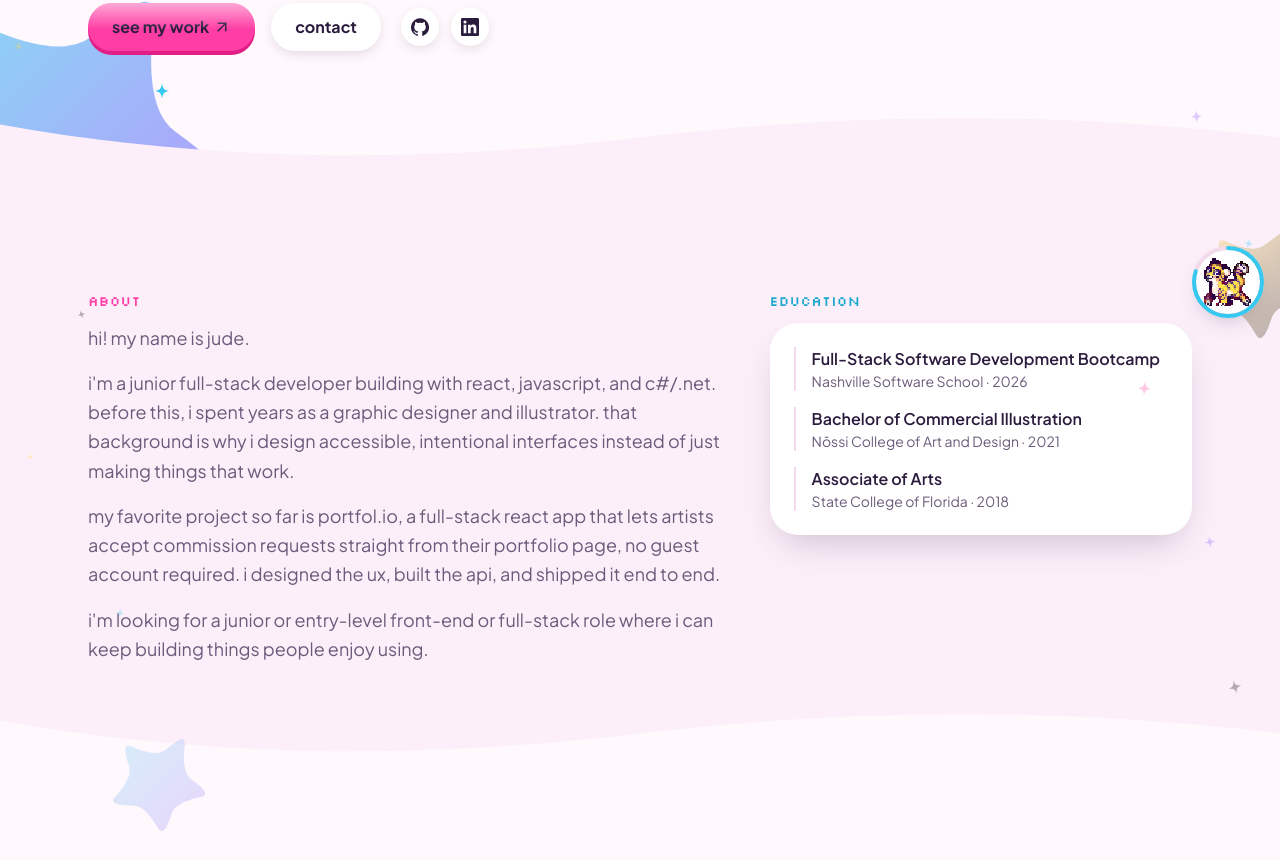
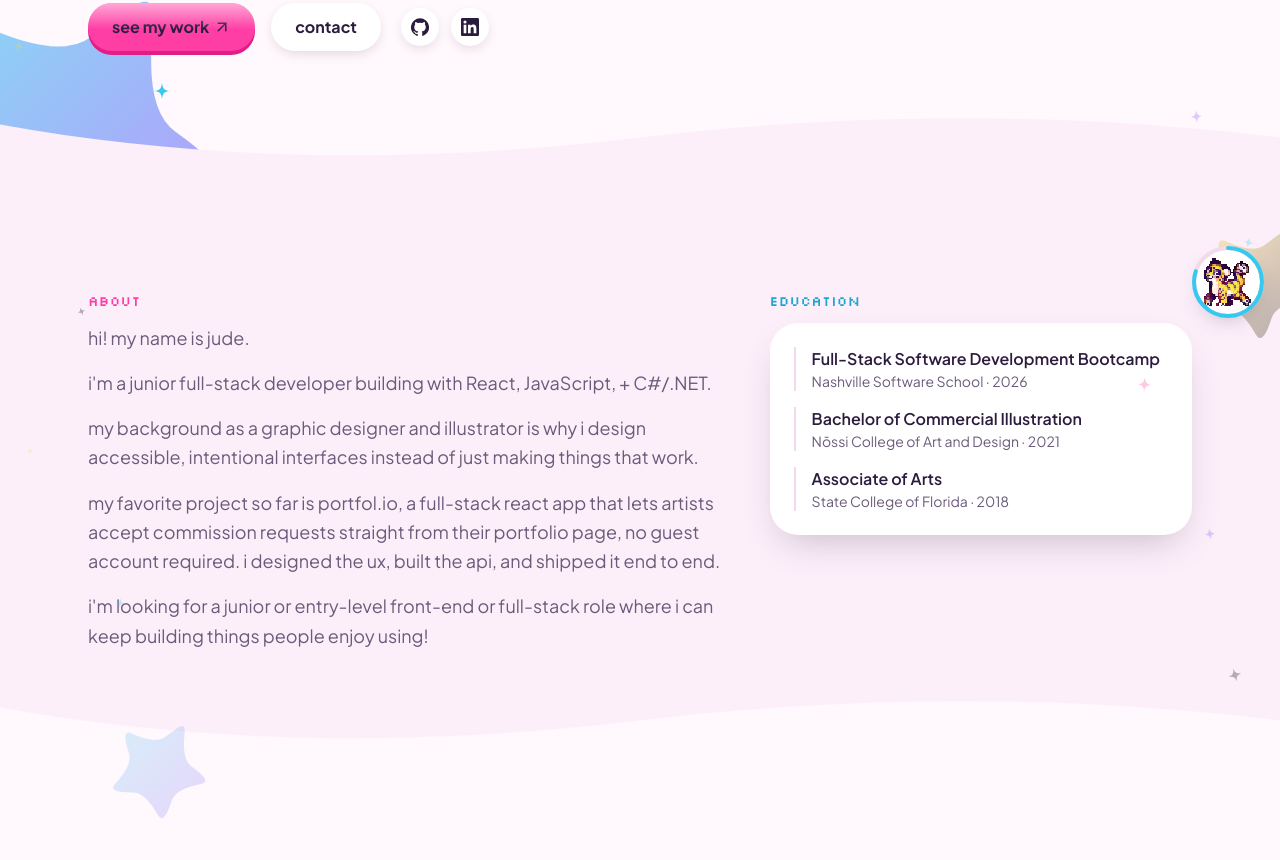
Before and after one commit to judeottilie-tech/experience, a React (Vite) app: page / in a window 1280 px wide. Shown: the part 463-1323 px from the top of the page. Built offline with nearby package versions, Linux system fonts and the light colour scheme.

Commit message:
adjusted about

```diff
--- a/src/data/content.js
+++ b/src/data/content.js
@@ -16,15 +16,15 @@ export const about = {
   heading: "designing and coding",
   paragraphs: [
     "hi! my name is jude.",
-    "i'm a junior full-stack developer building with react, javascript, and c#/.net. before this, i spent years as a graphic designer and illustrator. that background is why i design accessible, intentional interfaces instead of just making things that work.",
+    "i'm a junior full-stack developer building with React, JavaScript, + C#/.NET.",
+    " my background as a graphic designer and illustrator is why i design accessible, intentional interfaces instead of just making things that work.",
     "my favorite project so far is portfol.io, a full-stack react app that lets artists accept commission requests straight from their portfolio page, no guest account required. i designed the ux, built the api, and shipped it end to end.",
-    "i'm looking for a junior or entry-level front-end or full-stack role where i can keep building things people enjoy using.",
-
+    "i'm looking for a junior or entry-level front-end or full-stack role where i can keep building things people enjoy using!",
 
     // "I spent years as a graphic designer — pre-press production, signage, UI/UX work for web and email — before switching into software development at Nashville Software School. That background didn't get left behind, it's the lens I build through: typography, hierarchy, accessibility, and how something feels to use, not just whether it works.",
     //"Now I'm shipping full-stack projects with React, JavaScript, C#, .NET, Python, and Django, working in Agile teams with Git/GitHub, and building RESTful APIs with real CRUD functionality. I'm looking for a junior or entry-level front-end / full-stack role where I can keep shipping and bring a design eye to every feature.",
   ],
-}
+};
 
 export const experience = [
   {
```
